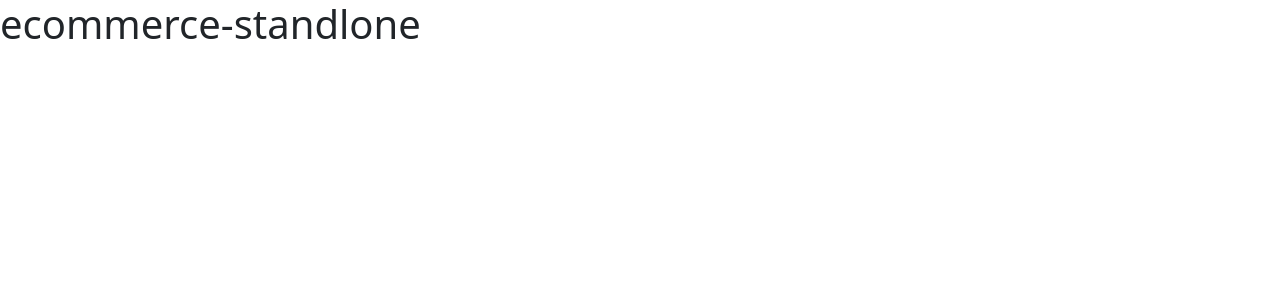
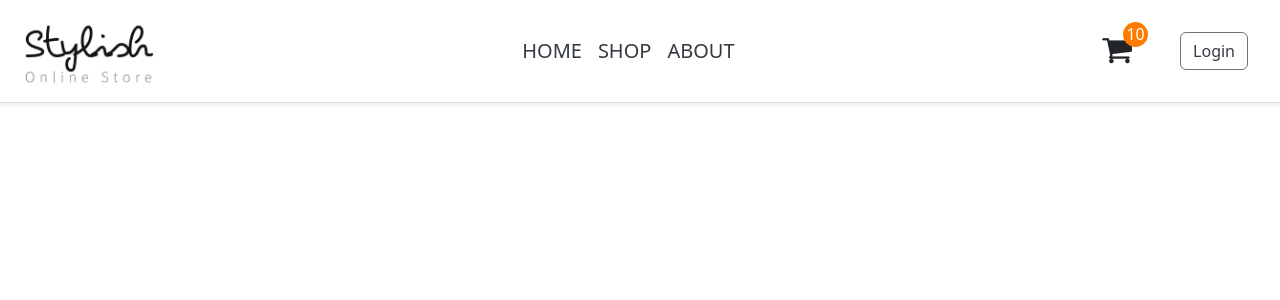
Before and after one commit to mohammadrezaaliabadi/ecommerce-standlone, an Angular app: page / in a window 1280 px wide. Shown: the top 300 px of the page. Built offline with nearby package versions, Linux system fonts and the light colour scheme.

Commit message:
Adding nav bar component. close #5

```diff
--- a/src/app/app.component.html
+++ b/src/app/app.component.html
@@ -1 +1,2 @@
+<app-nav-bar></app-nav-bar>
 <h1>{{title}}</h1>
--- a/src/app/app.component.ts
+++ b/src/app/app.component.ts
@@ -1,10 +1,11 @@
 import { Component } from '@angular/core';
 import { RouterOutlet } from '@angular/router';
+import { NavBarComponent } from './core/nav-bar/nav-bar.component';
 
 @Component({
   selector: 'app-root',
   standalone: true,
-  imports: [RouterOutlet],
+  imports: [RouterOutlet,NavBarComponent],
   templateUrl: './app.component.html',
   styleUrl: './app.component.scss'
 })
--- /dev/null
+++ b/src/app/core/nav-bar/nav-bar.component.html
@@ -0,0 +1,18 @@
+<p>nav-bar works!</p>
+<header class="d-flex flex-row align-items-center justify-content-between p-3 px-4 mb-3
+    bg-white border-bottom fixed-top shadow-sm">
+    <img src="/assets/images/main-logo.png" alt="logo" class="logo" style="max-height: 70px;">
+    <nav class="my-2 text-uppercase fs-5">
+        <a href="#" class="p-2">Home</a>
+        <a href="#" class="p-2">Shop</a>
+        <a href="#" class="p-2">About</a>
+    </nav>
+    <div class="d-flex align-items-center">
+        <a class="position-relative">
+            <i class="fa fa-shopping-cart fa-2x me-5 text-dark"></i>
+            <div class="cart-no"> 10 </div>
+        </a>
+        <a href="" class="btn btn-outline-secondary me-2">Login</a>
+    </div>
+
+</header>
--- /dev/null
+++ b/src/app/core/nav-bar/nav-bar.component.scss
@@ -0,0 +1,24 @@
+a {
+    text-decoration: none;
+    color: #343a40;
+
+    &.active {
+        color: orange
+    }
+}
+
+.logo {
+    cursor: pointer;
+}
+
+.cart-no {
+    position: absolute;
+    min-height: 25px;
+    min-width: 25px;
+    border-radius: 50%;
+    background: rgb(255, 123, 0);
+    color: white;
+    text-align: center;
+    top: -12px;
+    right: 32px;
+}
```
Also changed, not shown: src/app/core/nav-bar/nav-bar.component.ts (added, +12 -0 lines).
